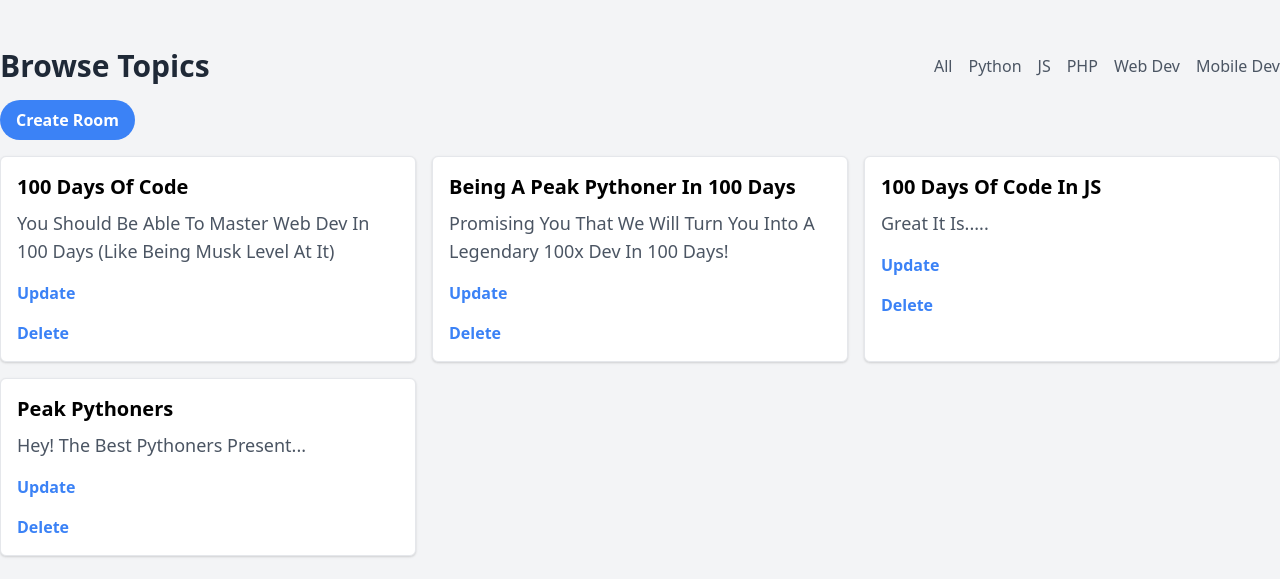
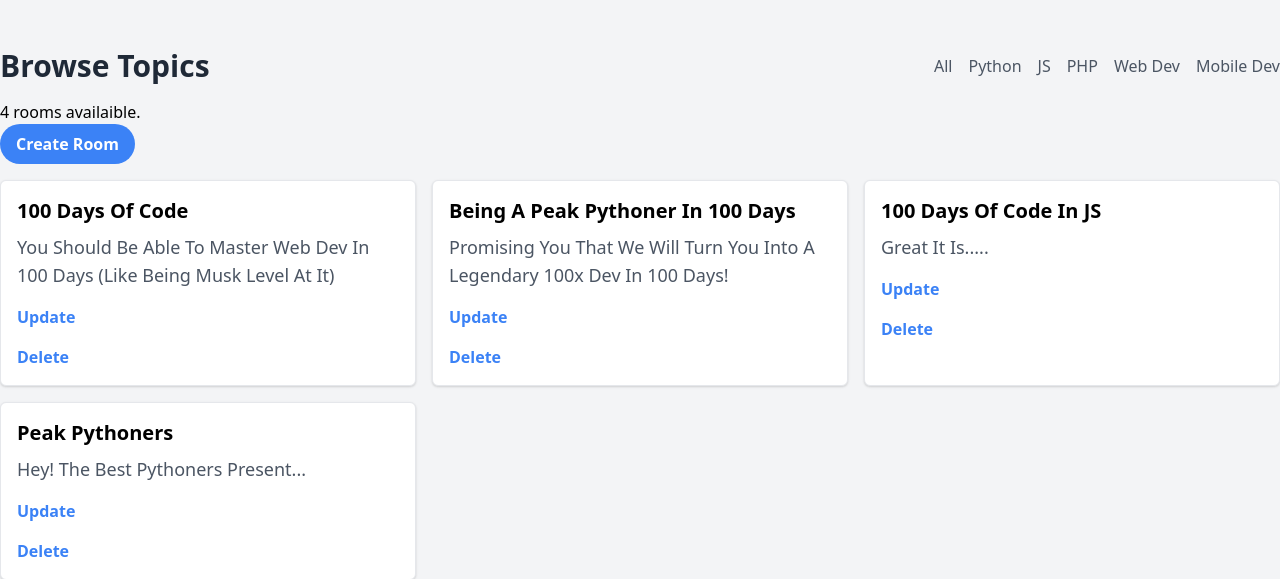
Before and after one commit to TheTahaYaseen/StudyBuddy, a Django app: page / in a window 1280 px wide. Shown: the part 74-653 px from the top of the page. Run offline with Django 4.2, Linux system fonts and the light colour scheme; data comes from the database, SQL or seed files in the repository.

Commit message:
Dynamic Search For Rooms

```diff
--- a/base/templates/base/home.html
+++ b/base/templates/base/home.html
@@ -19,6 +19,7 @@
             </div>
         </div>
     </div>
+        <p>{{rooms_count}} rooms availaible.</p>
         <a href="{% url 'create-room' %}" class="bg-blue-500 text-white font-bold py-2 px-4 rounded-full hover:bg-blue-700 hover:shadow-md transition duration-300 mb-4 inline-block">Create Room</a>
     <div class="grid grid-cols-1 md:grid-cols-2 lg:grid-cols-3 gap-4">
         {% for room in rooms %}
--- a/base/views.py
+++ b/base/views.py
@@ -3,6 +3,7 @@ from django.shortcuts import redirect, render
 
 from .models import Room, Topic
 from .forms import RoomForm
+from django.db.models import Q
 
 # Create your views here.
 
@@ -13,10 +14,16 @@ def home(request):
     if search == None or search == "All":
         rooms = Room.objects.all()
     else:
-        rooms = Room.objects.filter(topic__name__icontains=search)
+        rooms = Room.objects.filter(
+            Q(topic__name__icontains=search) |
+            Q(name__icontains=search) |
+            Q(description__icontains=search)
+        )
+
+    rooms_count = rooms.count()
 
     topics = Topic.objects.all()
-    context = {"rooms" : rooms, "topics": topics}
+    context = {"rooms" : rooms, "topics": topics, "rooms_count": rooms_count}
     return render(request,  "base/home.html", context)
 
 def room(request, primary_key):
```
